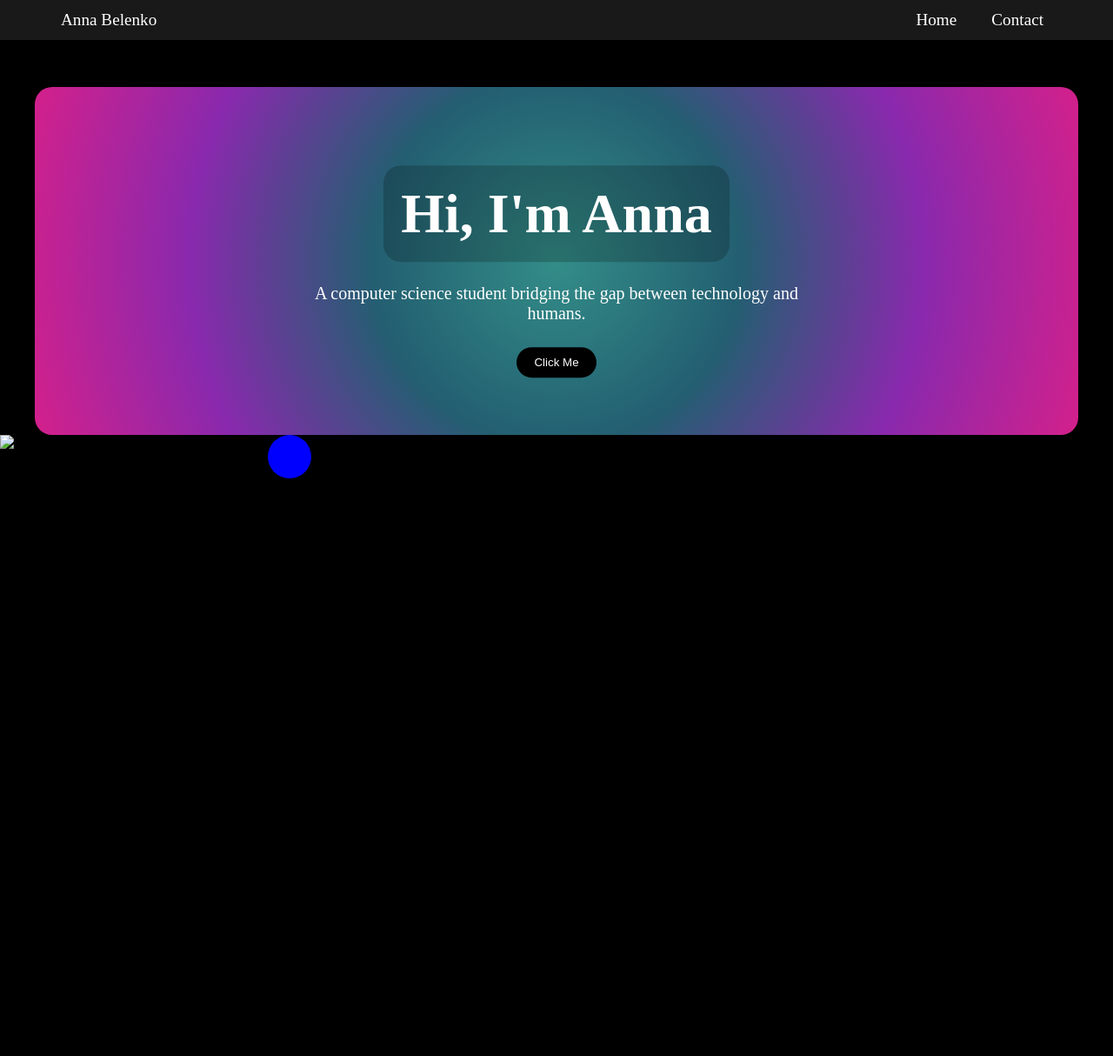
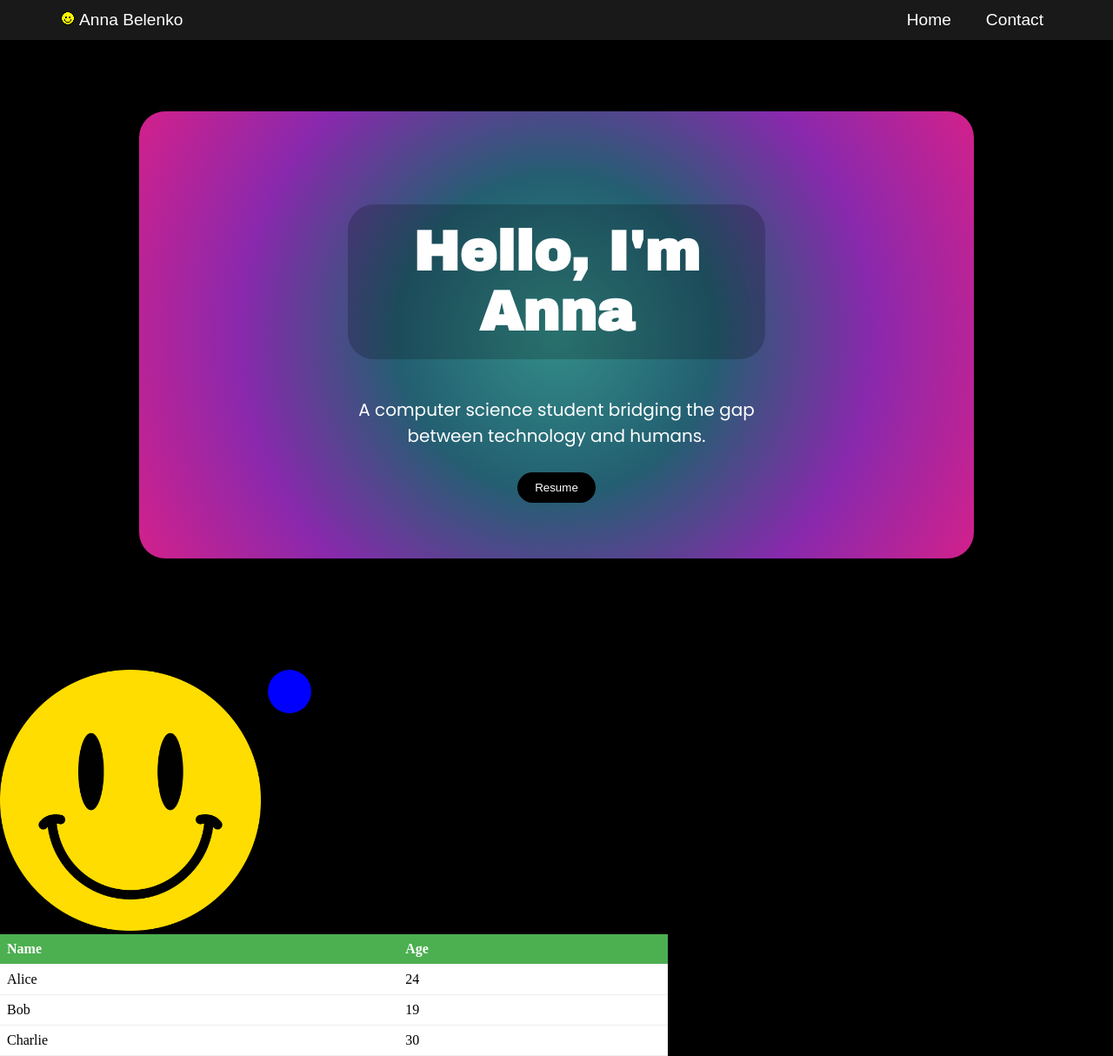
Before and after one commit to annabelenko/personalwebsite, a plain HTML site: page index.html in a window 1280 px wide. Shown: the whole page at 87% size. Before the commit the page ends 800 px from the top, so only its background shows below. Drawn offline with Linux system fonts and the light colour scheme.

Commit message:
added favicon

```diff
--- a/index.html
+++ b/index.html
@@ -1,15 +1,20 @@
 <!DOCTYPE html>
 <html>
 <head>
-    <meta charset="UTF-8">
-    <meta name="viewport" content="width=device-width, initial-scale=1.0">
     <title>Anna's Portfolio Website</title>
     <link rel="stylesheet" href="input.css"> <!-- Link to external CSS file -->
+    <link rel="icon" type="image/png" href="favicon.ico">
+    <link rel="preconnect" href="https://fonts.googleapis.com">
+    <link rel="preconnect" href="https://fonts.gstatic.com" crossorigin>
+    <link href="https://fonts.googleapis.com/css2?family=Archivo+Black&family=Poppins&display=swap" rel="stylesheet">
+    <script src="script.js"></script>
+
 </head>
+
 <body>
     <nav id="navbar">
         <div class="navbar-logo">
-            <a href="#home">Anna Belenko</a>
+            <a href="#home"><img src="favicon.ico" alt="Logo" style="height: 16px; width: 16px; margin-right: 5px;">Anna Belenko</a>
         </div>
         <div>
             <div class="navbar-links">
@@ -23,19 +28,34 @@
     <div id="gradient-box">
         <div id="gradient-text">
             <div class="container">
-                <h1><span id="highlight-text">Hi, I'm Anna</span></h1>
+                <h1><span id="highlight-text">Hello, I'm Anna</span></h1>
                 <p>A computer science student bridging the gap between technology and humans.</p>
-                <a href="https://example.com">
-                    <button id="my-button">Click Me</button>
+                <a href="https://drive.google.com/file/d/1i0WTBZrit-uqS0JK79baEgL11Ae0gR2t/view?usp=sharing">
+                    <button id="my-button">Resume</button>
                 </a>
             </div>
         </div>
     </div>
 </center>
-    <script src="script.js"></script>
+
     <div id="wrapper">
         <div id="ball"></div>
     </div>
-    <div id="placeholder">/Users/annabelenko/Documents/GitHub/personalwebsite/smiley-yellow.png</div>
+    <div id="placeholder">smiley-yellow.png</div>
+    <table id="sortableTable">
+        <thead>
+            <tr>
+                <th onclick="sortTable(0)">Name</th>
+                <th onclick="sortTable(1)">Age</th>
+            </tr>
+        </thead>
+        <tbody>
+            <tr><td>Alice</td><td>24</td></tr>
+            <tr><td>Bob</td><td>19</td></tr>
+            <tr><td>Charlie</td><td>30</td></tr>
+        </tbody>
+    </table>
+
+    <script src="script.js"></script>
     </body>
 </html>
--- a/input.css
+++ b/input.css
@@ -7,36 +7,51 @@ html, body {
     padding: 0;
     background-color: #000000;
 }
+.archivo-black-regular {
+    font-family: "Archivo Black", sans-serif;
+    font-weight: 400;
+    font-style: normal;
+}
+.poppins-regular {
+    font-family: "Poppins", sans-serif;
+    font-weight: 400;
+    font-style: normal;
+}
+
+h1 {
+    font-family: "Archivo Black", sans-serif;
+}
+p {
+    font-family: "Poppins", sans-serif;
+}
 
 #gradient-box {
-    width: 1200px;
-    height: 400px;
-    border-radius: 20px;
-    margin: 100px 0px 0px;
+    display: flex; /* Enables Flexbox */
+    justify-content: center; /* Centers children horizontally */
+    align-items: center; /* Centers children vertically */
+    width: 75%; /* Responsive width */
+    border-radius: 30px;
+    margin: 10%;
     position: relative;
 }
 
 #gradient-text {
     border-radius: 20px;
-    color: white; /* Text color */
-    padding: 50px 5px 50px 5px; /* Add padding to create space around the text */
-    position: absolute;
-    width: 50%; /* Ensure the text spans the width of the box */
-    top: 50%; /* Start the text at the vertical center */
-    left: 50%; /* Start the text at the horizontal center */
-    transform: translate(-50%, -50%); /* Shift the text up and left by half its height and width to center it */
-    z-index: 10; /* Ensure it's above the gradient */
-    font-size: 2em;
     color: white;
-    text-align: center; /* Center-align the text */
-}
-#highlight-text {
-    background-color: rgba(0, 0, 0, 0.2); /* Replace 'yellow' with your desired background color */
-    padding: 20px; /* Adjust padding as needed for spacing around the text */
-    border-radius: 20px;
+    padding: 2em; /* Adjust padding as needed */
+    /* Removed positioning and transform properties */
+    width: 50%; /* Adjust based on your content */
+    font-size: 2em; /* Consider using vw for dynamic sizing on smaller screens */
+    text-align: center;
 }
 
 
+#highlight-text {
+    background-color: rgba(0, 0, 0, 0.2); /* Adjust the background color as needed */
+    padding: 20px; /* Adjust padding to control the space around the text */
+    border-radius: 30px; /* Adjust the border-radius for desired roundness */
+    display: inline-block; /* Allows the background to fit the content size */
+}
 
 #navbar {
     display: flex;
@@ -52,6 +67,8 @@ html, body {
     background-color: rgba(51, 51, 51, 0.5);
     overflow: hidden;
     box-sizing: border-box; /* Include padding and border in the width calculation */
+    font-family: "Arial", sans-serif;
+
 }
 
 .navbar-logo a {
@@ -83,6 +100,7 @@ html, body {
 .navbar-links ul li a:hover {
     background-color: #ddd;
     color: black;
+    border-radius: 25px;
 }
 p {
     font-size: 20px; /* Change this value to your desired font size */
@@ -92,7 +110,7 @@ p {
     color: white; /* White text color */
     padding: 10px 20px; /* Adjust padding as needed */
     border: none; /* Remove button border */
-    border-radius: 20px; /* Add rounded corners */
+    border-radius: 30px; /* Add rounded corners */
     cursor: pointer; /* Add a pointer cursor on hover */
     transition: background-color 0.3s ease, color 0.3s ease;
 }
@@ -116,3 +134,30 @@ p {
     from { left: 100%; }
     to { left: 0; }
 }
+
+table {
+    border-collapse: collapse;
+    width: 60%;
+    background-color: #fff;
+    box-shadow: 0 4px 8px rgba(0,0,0,0.1);
+}
+
+th, td {
+    text-align: left;
+    padding: 8px;
+    border-bottom: 1px solid #eee;
+}
+
+th {
+    background-color: #4CAF50;
+    color: white;
+    cursor: pointer;
+}
+
+th:hover {
+    background-color: #45a049;
+}
+
+tr:hover {
+    background-color: #f5f5f5;
+}
--- a/script.js
+++ b/script.js
@@ -62,3 +62,48 @@ document.addEventListener('DOMContentLoaded', function() {
     img.height = '300'; // Adjust as needed
     placeholder.parentNode.replaceChild(img, placeholder);
 });
+function sortTable(column) {
+    var table, rows, switching, i, x, y, shouldSwitch;
+    table = document.getElementById("sortableTable");
+    switching = true;
+    // Make a loop that will continue until no switching has been done
+    while (switching) {
+        // Start by saying: no switching is done
+        switching = false;
+        rows = table.rows;
+        // Loop through all table rows (except the first, which contains table headers)
+        for (i = 1; i < (rows.length - 1); i++) {
+            // Start by saying there should be no switching
+            shouldSwitch = false;
+            // Get the two elements you want to compare, one from current row and one from the next
+            x = rows[i].getElementsByTagName("TD")[column];
+            y = rows[i + 1].getElementsByTagName("TD")[column];
+            // Check if the two rows should switch place, based on the direction, asc or desc
+            if (x.innerHTML.toLowerCase() > y.innerHTML.toLowerCase()) {
+                // If so, mark as a switch and break the loop
+                shouldSwitch = true;
+                break;
+            }
+        }
+        if (shouldSwitch) {
+            // If a switch has been marked, make the switch and mark that a switch has been done
+            rows[i].parentNode.insertBefore(rows[i + 1], rows[i]);
+            switching = true;
+        }
+    }
+    // After sorting, animate the row movement
+    animateRows(table);
+}
+
+function animateRows(table) {
+    var rows = table.getElementsByTagName("tr");
+    // Apply a temporary animation class or directly apply styles
+    for (let i = 1; i < rows.length; i++) { // Start with 1 to skip table header
+        let row = rows[i];
+        // Reset the transition, then apply new positioning
+        row.style.transition = 'none';
+        row.offsetHeight; // Trigger reflow to reset transition
+        row.style.transition = 'transform 0.3s ease';
+        row.style.transform = 'translateY(' + ((i - 1) * row.offsetHeight) + 'px)';
+    }
+}
```
Also changed, not shown: favicon.ico (added).
